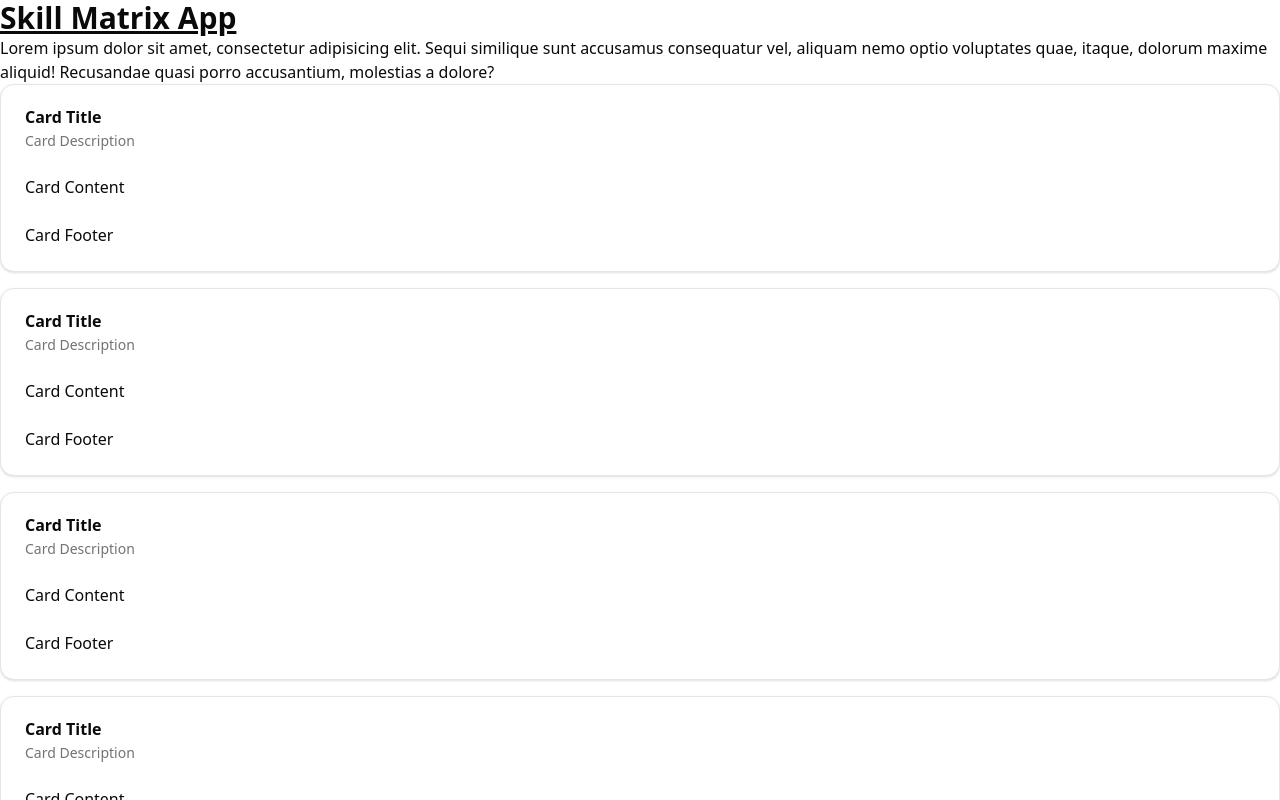
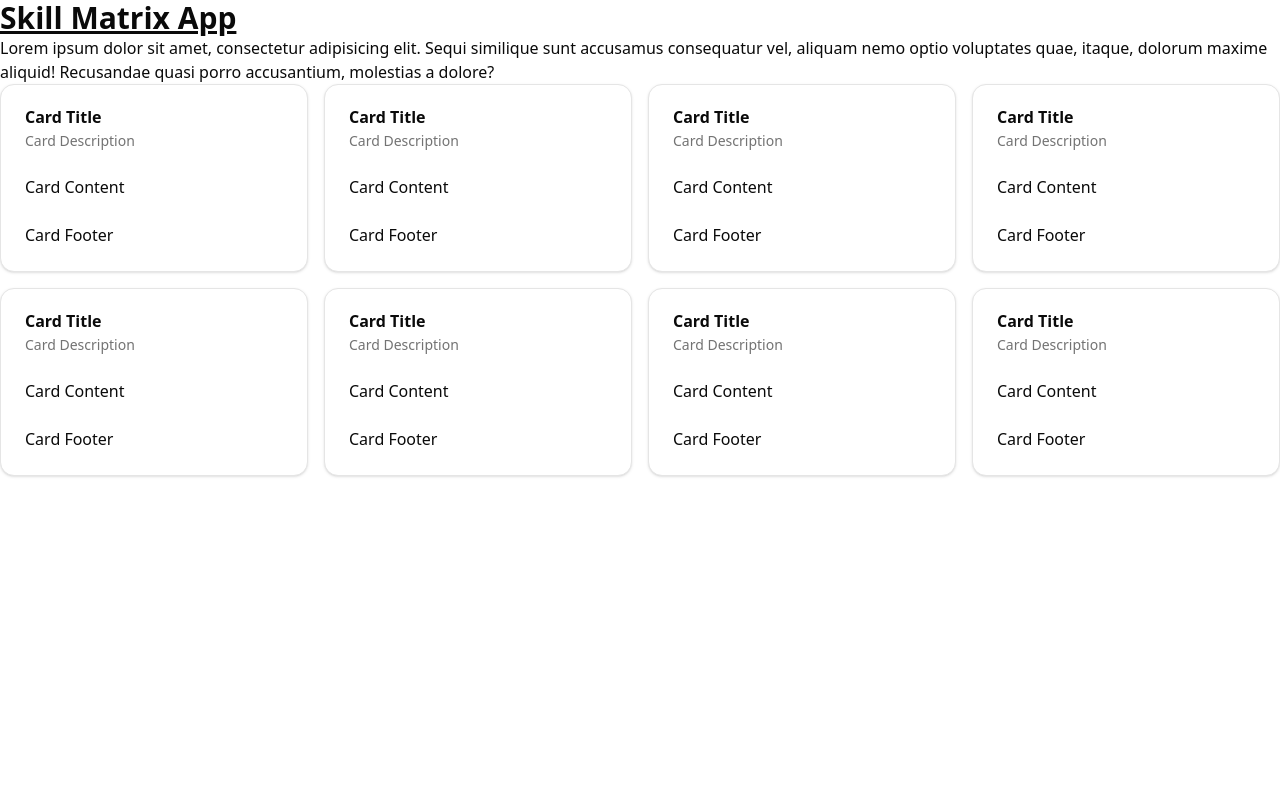
Before and after one commit to krondorl/skill-matrix-app, a React (Vite) app in the folder client/: page / in a window 1280 px wide. Shown: the top 800 px of the page. Built offline with nearby package versions, Linux system fonts and the light colour scheme.

Commit message:
feat(client): add main grid

```diff
--- a/client/src/App.tsx
+++ b/client/src/App.tsx
@@ -18,7 +18,7 @@
         quae, itaque, dolorum maxime aliquid! Recusandae quasi porro
         accusantium, molestias a dolore?
       </p>
-      <div className="grid gap-4">
+      <div className="grid grid-cols-1 sm:grid-cols-2 md:grid-cols-3 lg:grid-cols-4 gap-4">
         <Employee />
         <Employee />
         <Employee />
```
